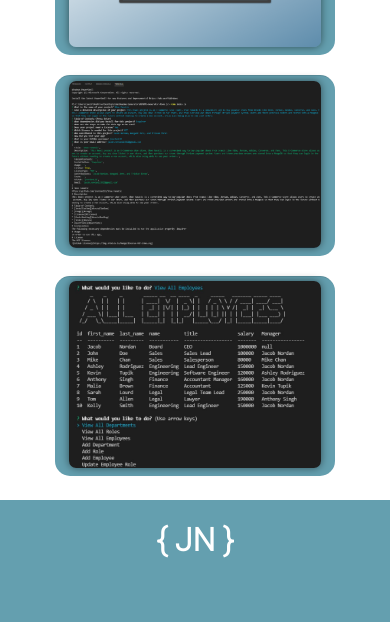
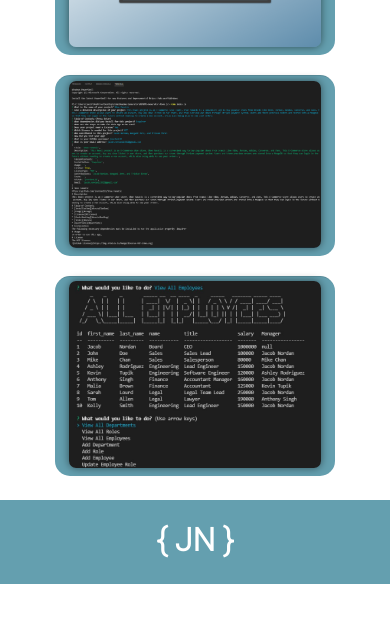
Before and after one commit to jnordan132/Portfolio, a React (Create React App) app: page / in a window 390 px wide. Shown: the part 2092-2714 px from the top of the page. After the commit the page ends 2676 px from the top, so only its background shows below. Built offline with nearby package versions, Linux system fonts and the light colour scheme.

Commit message:
footer height fix for mobile

```diff
--- a/src/index.css
+++ b/src/index.css
@@ -445,6 +445,6 @@ nav a:hover {
     height: 40vh;
   }
   .footer {
-    height: 100%;
+    height: 10%;
   }
 }
```
